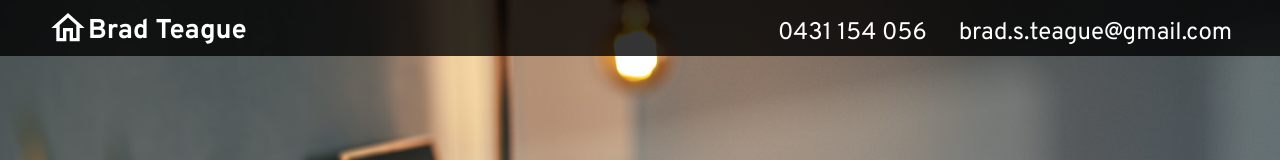
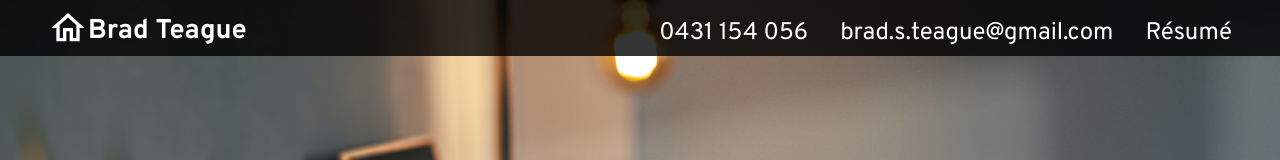
Before and after one commit to bradbrad88/portfolio-client, a React (Create React App) app: page / in a window 1280 px wide. Shown: the top 160 px of the page. Built offline with nearby package versions, Linux system fonts and the light colour scheme.

Commit message:
resume attachment

```diff
--- a/src/components/Header.js
+++ b/src/components/Header.js
@@ -3,6 +3,7 @@ import { Link } from "react-router-dom";
 import { useMediaQuery } from "react-responsive";
 import { homeIcon } from "assets/svgIcons";
 import { useEffect } from "react/cjs/react.development";
+import resume from "assets/Resume.pdf";
 
 const Header = () => {
   const [hide, setHide] = useState(false);
@@ -30,7 +31,6 @@ const Header = () => {
     window.addEventListener("scroll", onscroll);
     return () => window.removeEventListener("scroll", onscroll);
   }, [onscroll]);
-  console.log("render");
   return (
     <div className={`header ${hide ? "hide" : ""}`}>
       <Link to={"/"} className="home">
@@ -39,6 +39,9 @@ const Header = () => {
       <div className="contact-info">
         <a href={"tel:+61431154056"}>0431 154 056</a>
         <a href={"mailto:b_rad88@live.com"}>brad.s.teague@gmail.com</a>
+        <a href={resume} download={"Brad_Teague_Resume.pdf"}>
+          Résumé
+        </a>
       </div>
     </div>
   );
```
Also changed, not shown: 1 other file (tests, documents, lock files or other folders).
